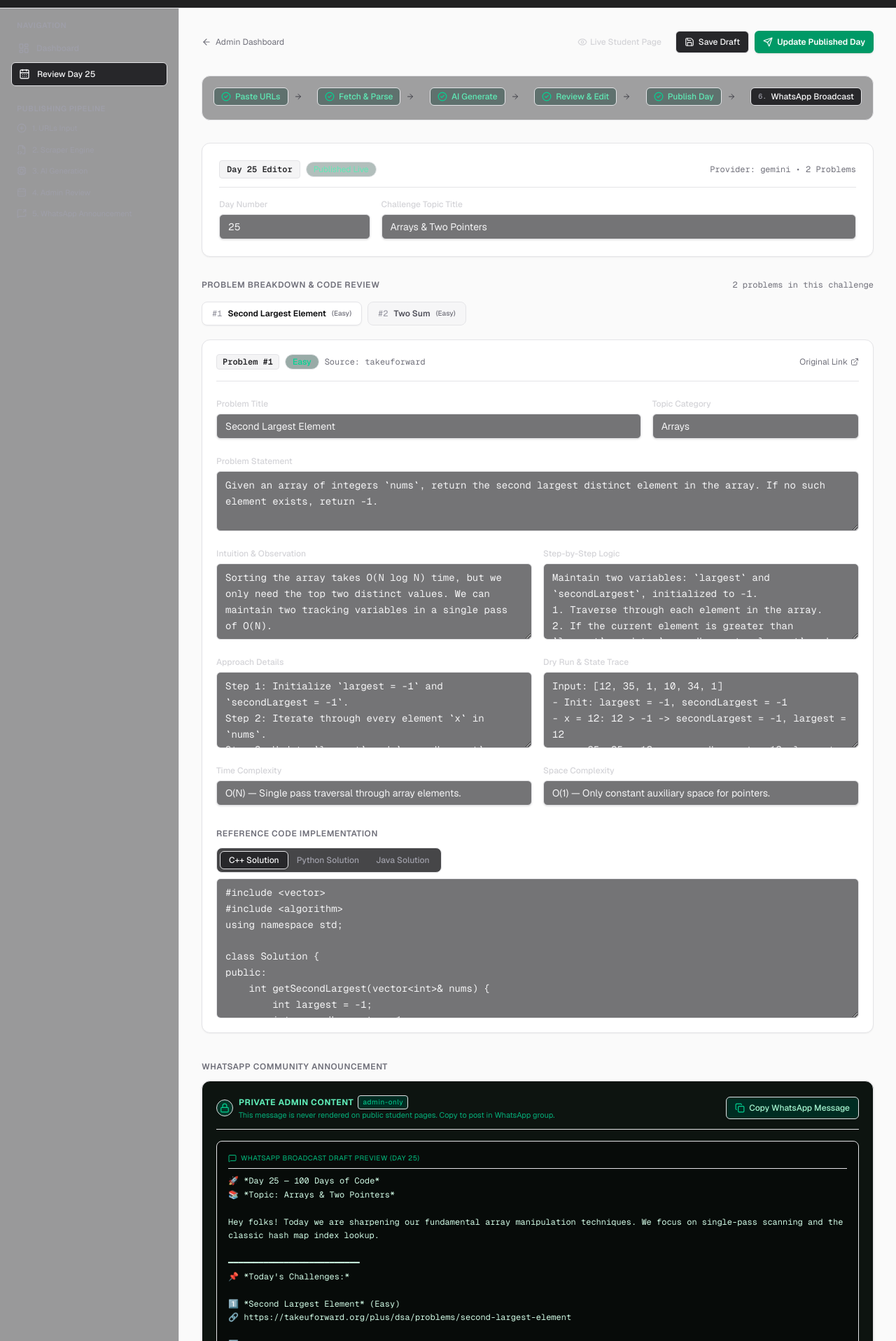
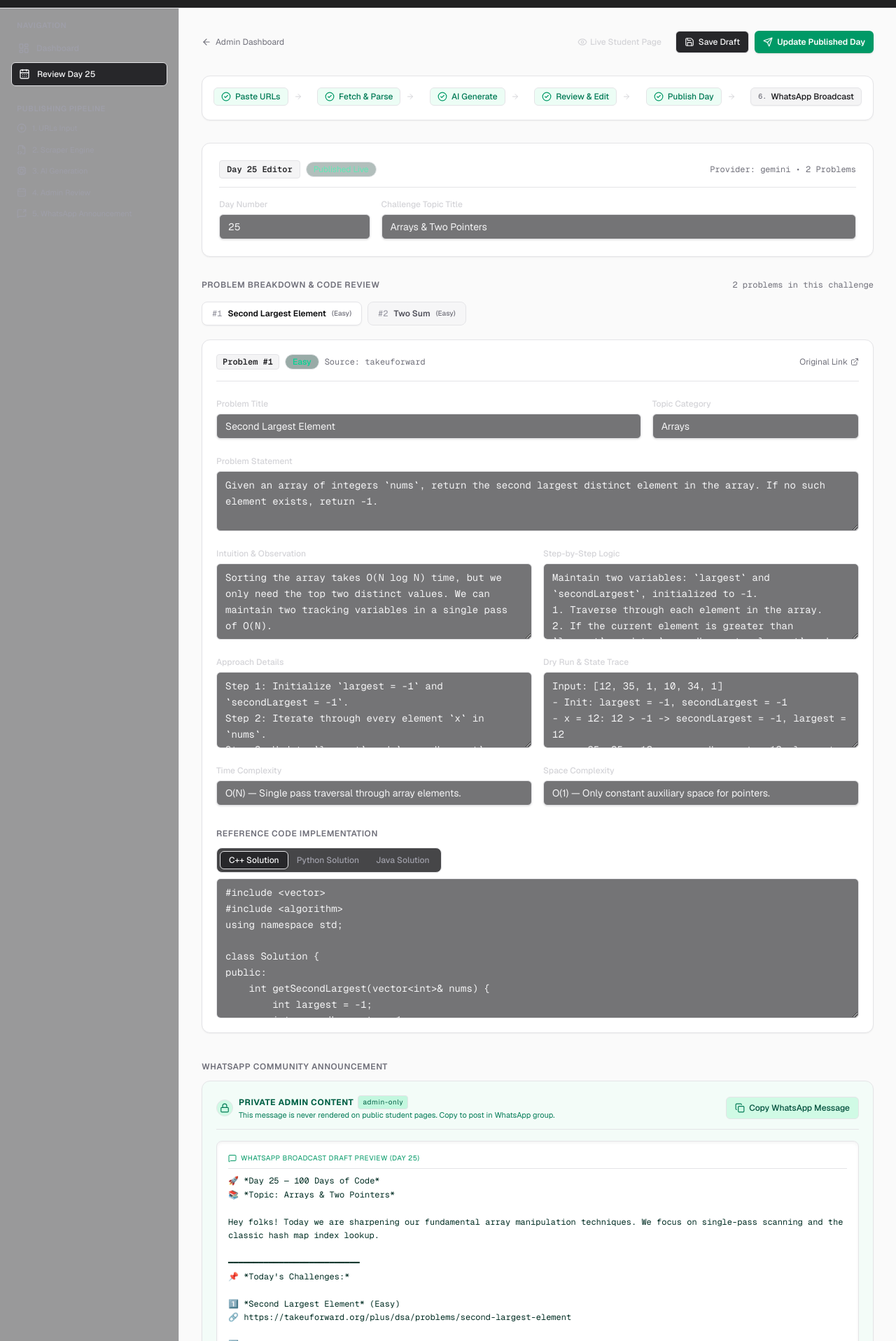
Before and after one commit to atharvabaodhankar/100_days_code, a Next.js app: page /admin/days/25 in a window 1280 px wide. Shown: the part 44-1960 px from the top of the page at 70% size. Built offline with nearby package versions, Linux system fonts and the light colour scheme.

Commit message:
feat: implement base UI component library, AI service integration, and core application layout

```diff
--- /dev/null
+++ b/src/app/api/admin/pipeline/route.ts
@@ -0,0 +1,82 @@
+import { NextRequest, NextResponse } from "next/server";
+import { AIService } from "@/lib/ai/service";
+import { RawScrapedProblem } from "@/lib/ai/prompts";
+import { ADMIN_COOKIE_NAME, verifySessionToken } from "@/lib/auth/session";
+
+export async function POST(req: NextRequest) {
+  try {
+    // 1. Verify admin session
+    const sessionCookie = req.cookies.get(ADMIN_COOKIE_NAME)?.value;
+    const isAuthorized = await verifySessionToken(sessionCookie);
+
+    if (!isAuthorized) {
+      return NextResponse.json(
+        { error: "Unauthorized. Admin session required." },
+        { status: 401 }
+      );
+    }
+
+    // 2. Parse request body
+    const body = await req.json();
+    const { dayNumber, topic, urls } = body;
+
+    if (!dayNumber || !topic || !Array.isArray(urls) || urls.length === 0) {
+      return NextResponse.json(
+        { error: "dayNumber, topic, and at least 1 problem URL are required." },
+        { status: 400 }
+      );
+    }
+
+    // 3. Prepare problem inputs
+    const problems: RawScrapedProblem[] = urls.map((url: string, idx: number) => {
+      let slug = "Problem";
+      try {
+        const parsed = new URL(url);
+        const pathSegments = parsed.pathname.split("/").filter(Boolean);
+        slug = pathSegments[pathSegments.length - 1] || `problem-${idx + 1}`;
+      } catch {
+        slug = `problem-${idx + 1}`;
+      }
+
+      const formattedTitle = slug
+        .replace(/-/g, " ")
+        .replace(/\b\w/g, (c) => c.toUpperCase());
+
+      return {
+        order: idx + 1,
+        title: formattedTitle,
+        sourceUrl: url,
+        sourceName: url.includes("takeuforward")
+          ? "TakeUForward"
+          : url.includes("leetcode")
+          ? "LeetCode"
+          : url.includes("unstop")
+          ? "Unstop"
+          : "Web",
+        statement: `Solve the ${formattedTitle} problem on ${url}. Provide the most efficient time and space optimal approach with clear intuition and dry run trace.`,
+        difficulty: idx === 0 ? "Easy" : idx === 1 ? "Medium" : "Hard",
+      };
+    });
+
+    // 4. Trigger AI Generation with Round-Robin Rotation and Provider Failover
+    const result = await AIService.generateChallengeContent({
+      dayNumber: Number(dayNumber),
+      topic,
+      problems,
+    });
+
+    return NextResponse.json({
+      success: true,
+      day: result.day,
+      providerUsed: result.providerUsed,
+      modelUsed: result.modelUsed,
+      latencyMs: result.latencyMs,
+    });
+  } catch (error: any) {
+    console.error("[API Pipeline] Generation error:", error);
+    return NextResponse.json(
+      { error: error.message || "Failed to generate challenge content." },
+      { status: 500 }
+    );
+  }
+}
--- a/src/components/admin/whatsapp-preview.tsx
+++ b/src/components/admin/whatsapp-preview.tsx
@@ -1,7 +1,7 @@
 "use client";
 
 import * as React from "react";
-import { Copy, Check, Lock, Send, Sparkles, MessageSquare } from "lucide-react";
+import { Copy, Check, Lock, MessageSquare } from "lucide-react";
 import { Button } from "../ui/button";
 
 export function WhatsAppPreview({
@@ -24,21 +24,21 @@ export function WhatsAppPreview({
   };
 
   return (
-    <div className="rounded-xl border border-emerald-900/60 bg-[#0d1410] p-5 space-y-4 shadow-sm relative overflow-hidden">
+    <div className="rounded-xl border border-emerald-300 dark:border-emerald-900/60 bg-emerald-50/50 dark:bg-[#0d1410] p-5 space-y-4 shadow-xs relative overflow-hidden transition-colors">
       {/* Visual security ribbon */}
-      <div className="flex flex-col sm:flex-row sm:items-center sm:justify-between gap-2 pb-3 border-b border-emerald-900/40">
+      <div className="flex flex-col sm:flex-row sm:items-center sm:justify-between gap-2 pb-3 border-b border-emerald-200 dark:border-emerald-900/40">
         <div className="flex items-center gap-2">
-          <div className="flex h-6 w-6 items-center justify-center rounded-full bg-emerald-900/60 text-emerald-400 border border-emerald-700/50">
+          <div className="flex h-6 w-6 items-center justify-center rounded-full bg-emerald-100 text-emerald-700 dark:bg-emerald-900/60 dark:text-emerald-400 border border-emerald-200 dark:border-emerald-700/50">
             <Lock className="h-3.5 w-3.5" />
           </div>
           <div>
-            <h3 className="text-xs font-bold uppercase tracking-wider text-emerald-300 flex items-center gap-1.5">
+            <h3 className="text-xs font-bold uppercase tracking-wider text-emerald-800 dark:text-emerald-300 flex items-center gap-1.5">
               Private Admin Content
-              <span className="text-[10px] lowercase font-normal px-1.5 py-0.5 rounded bg-emerald-950 text-emerald-400 border border-emerald-800/40">
+              <span className="text-[10px] lowercase font-normal px-1.5 py-0.5 rounded bg-emerald-200/60 text-emerald-800 dark:bg-emerald-950 dark:text-emerald-400 border border-emerald-300 dark:border-emerald-800/40">
                 admin-only
               </span>
             </h3>
-            <p className="text-[11px] text-emerald-400/80">
+            <p className="text-[11px] text-emerald-700 dark:text-emerald-400/80">
               This message is never rendered on public student pages. Copy to post in WhatsApp group.
             </p>
           </div>
@@ -50,16 +50,16 @@ export function WhatsAppPreview({
           onClick={handleCopy}
           variant="secondary"
           size="sm"
-          className="bg-emerald-950 hover:bg-emerald-900 text-emerald-200 border-emerald-800/60 shrink-0"
+          className="bg-emerald-100 hover:bg-emerald-200 text-emerald-900 dark:bg-emerald-950 dark:hover:bg-emerald-900 dark:text-emerald-200 border-emerald-300 dark:border-emerald-800/60 shrink-0"
         >
           {copied ? (
             <>
-              <Check className="h-3.5 w-3.5 mr-1.5 text-emerald-300" />
+              <Check className="h-3.5 w-3.5 mr-1.5 text-emerald-600 dark:text-emerald-300" />
               <span>Copied to Clipboard!</span>
             </>
           ) : (
             <>
-              <Copy className="h-3.5 w-3.5 mr-1.5 text-emerald-400" />
+              <Copy className="h-3.5 w-3.5 mr-1.5 text-emerald-700 dark:text-emerald-400" />
               <span>Copy WhatsApp Message</span>
             </>
           )}
@@ -67,8 +67,8 @@ export function WhatsAppPreview({
       </div>
 
       {/* Formatted Message Bubble Preview */}
-      <div className="relative rounded-lg border border-emerald-950 bg-[#070b09] p-4 text-xs font-mono text-emerald-100 whitespace-pre-wrap leading-relaxed shadow-inner">
-        <div className="flex items-center gap-1.5 text-[10px] text-emerald-500 font-sans uppercase tracking-wider mb-2 select-none border-b border-emerald-950 pb-1.5">
+      <div className="relative rounded-lg border border-emerald-200 dark:border-emerald-950 bg-white dark:bg-[#070b09] p-4 text-xs font-mono text-emerald-950 dark:text-emerald-100 whitespace-pre-wrap leading-relaxed shadow-inner">
+        <div className="flex items-center gap-1.5 text-[10px] text-emerald-600 dark:text-emerald-500 font-sans uppercase tracking-wider mb-2 select-none border-b border-emerald-100 dark:border-emerald-950 pb-1.5">
           <MessageSquare className="h-3 w-3" />
           <span>WhatsApp Broadcast Draft Preview (Day {dayNumber})</span>
         </div>
--- a/src/components/admin/workflow-stepper.tsx
+++ b/src/components/admin/workflow-stepper.tsx
@@ -1,11 +1,5 @@
-import { ArrowRight, CheckCircle2, Circle } from "lucide-react";
+import { ArrowRight, CheckCircle2 } from "lucide-react";
 import { cn } from "@/lib/utils";
-
-interface Step {
-  id: string;
-  label: string;
-  status: "complete" | "current" | "upcoming";
-}
 
 export function WorkflowStepper({
   currentStepIndex = 0,
@@ -22,7 +16,7 @@ export function WorkflowStepper({
   ];
 
   return (
-    <div className="rounded-xl border border-zinc-800 bg-zinc-900/40 p-4">
+    <div className="rounded-xl border border-zinc-200 dark:border-zinc-800 bg-white dark:bg-zinc-900/40 p-4 shadow-xs">
       <div className="flex items-center justify-between overflow-x-auto gap-2 pb-1">
         {steps.map((step, idx) => {
           const isComplete = idx < currentStepIndex;
@@ -33,20 +27,20 @@ export function WorkflowStepper({
               <div
                 className={cn(
                   "flex items-center gap-1.5 px-2.5 py-1 rounded-md text-xs font-medium border transition-colors",
-                  isComplete && "bg-emerald-950/40 text-emerald-300 border-emerald-800/40",
-                  isCurrent && "bg-zinc-800 text-zinc-100 border-zinc-600 shadow-xs",
-                  !isComplete && !isCurrent && "bg-zinc-950/40 text-zinc-500 border-zinc-850"
+                  isComplete && "bg-emerald-50 text-emerald-700 border-emerald-200 dark:bg-emerald-950/40 dark:text-emerald-300 dark:border-emerald-800/40",
+                  isCurrent && "bg-zinc-100 text-zinc-900 border-zinc-300 dark:bg-zinc-800 dark:text-zinc-100 dark:border-zinc-600 shadow-xs",
+                  !isComplete && !isCurrent && "bg-zinc-50 dark:bg-zinc-950/40 text-zinc-400 dark:text-zinc-500 border-zinc-200 dark:border-zinc-850"
                 )}
               >
                 {isComplete ? (
-                  <CheckCircle2 className="h-3.5 w-3.5 text-emerald-400 shrink-0" />
+                  <CheckCircle2 className="h-3.5 w-3.5 text-emerald-600 dark:text-emerald-400 shrink-0" />
                 ) : (
-                  <span className="font-mono text-[10px] text-zinc-400">{idx + 1}.</span>
+                  <span className="font-mono text-[10px] text-zinc-500 dark:text-zinc-400">{idx + 1}.</span>
                 )}
                 <span>{step.label}</span>
               </div>
               {idx < steps.length - 1 && (
-                <ArrowRight className="h-3 w-3 text-zinc-700 shrink-0 hidden sm:block" />
+                <ArrowRight className="h-3 w-3 text-zinc-300 dark:text-zinc-700 shrink-0 hidden sm:block" />
               )}
             </div>
           );
```
Also changed, not shown: src/components/admin/url-input-form.tsx (+12 -12 lines).
